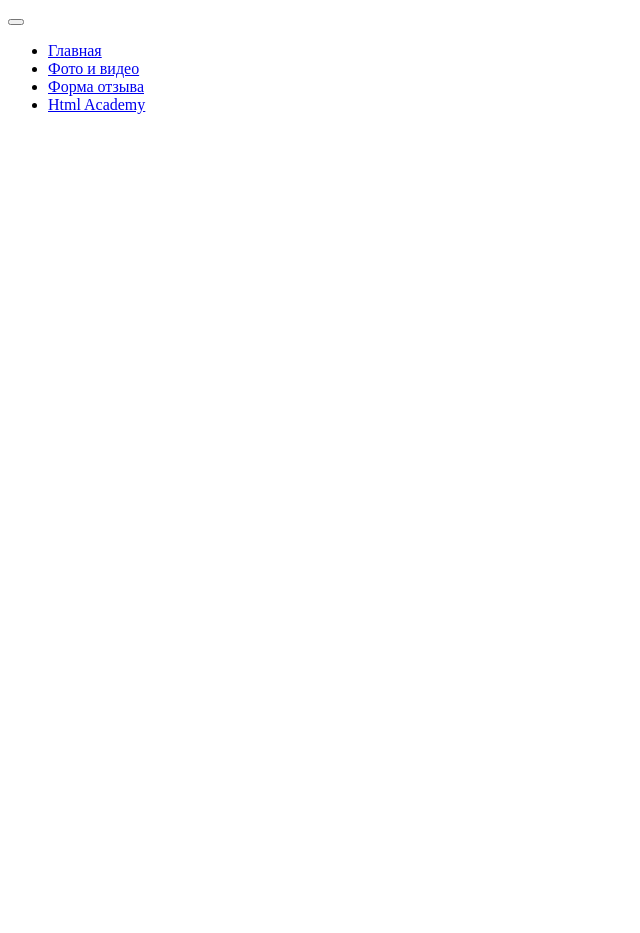
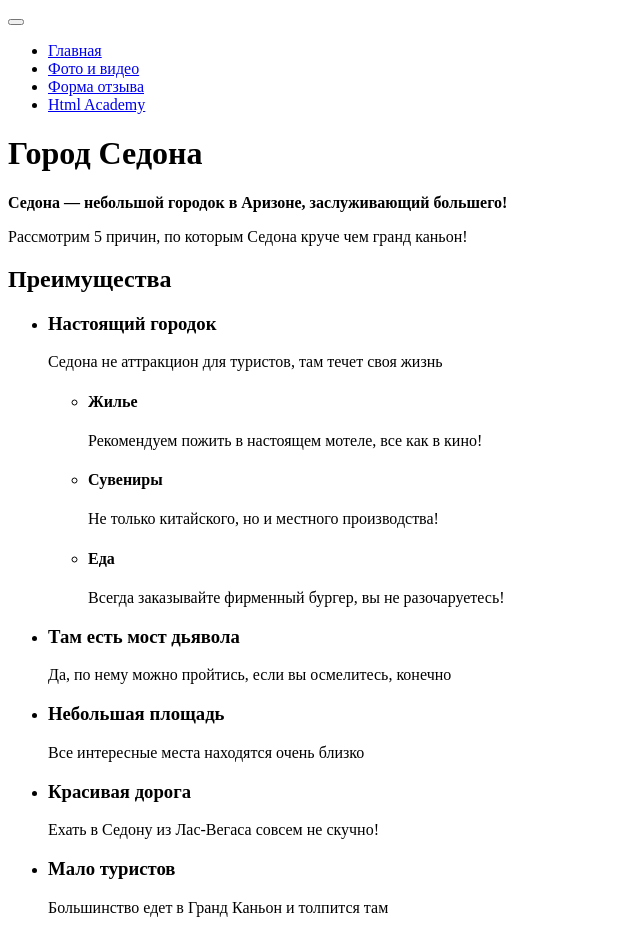
Before and after one commit to unrealisher/UnrealSedona, a website: page index.html in a window 1280 px wide. Shown: the whole page, without its empty margins (0-640 px from the left). Before the commit the page ends 800 px from the top, so only its background shows below. Drawn offline with Linux system fonts and the light colour scheme.

Commit message:
Сделал разметку main

```diff
--- a/index.html
+++ b/index.html
@@ -28,7 +28,57 @@
     </header>
 
     <main class="page-main">
-
+      <h1 class="visually-hidden">Город Седона</h1>
+      <b class="page-main__title">
+        Седона — небольшой
+        городок в Аризоне,
+        заслуживающий большего!
+      </b>
+      <p class="page-main__text">
+        Рассмотрим 5 причин, по которым Седона круче чем гранд каньон!
+      </p>
+      <h2 class="visually-hidden">Преимущества</h2>
+      <ul class="page-main__list features">
+        <li class="features__item">
+          <h3 class="features__title">Настоящий городок</h3>
+          <span class="features__number"></span>
+          <p class="features__text">Седона не аттракцион для туристов, там течет своя жизнь</p>
+          <ul class="features__city-attractions city-attractions">
+            <li class="city-attractions__item">
+              <h4 class="city-attractions__title">Жилье</h4>
+              <p class="city-attractions_text">Рекомендуем пожить в настоящем мотеле, все как в кино!</p>
+            </li>
+            <li class="city-attractions__item">
+              <h4 class="city-attractions__title">Сувениры</h4>
+              <p class="city-attractions_text">Не только китайского, но и местного производства!</p>
+            </li>
+            <li class="city-attractions__item">
+              <h4 class="city-attractions__title">Еда</h4>
+              <p class="city-attractions_text">Всегда заказывайте фирменный бургер, вы не разочаруетесь!</p>
+            </li>
+          </ul>
+        </li>
+        <li class="features__item">
+          <h3 class="features__title">Там есть мост дьявола</h3>
+          <span class="features__number"></span>
+          <p class="features__text">Да, по нему можно пройтись, если вы осмелитесь, конечно</p>
+        </li>
+        <li class="features__item">
+          <h3 class="features__title">Небольшая площадь</h3>
+          <span class="features__number"></span>
+          <p class="features__text">Все интересные места находятся очень близко</p>
+        </li>
+        <li class="features__item">
+          <h3 class="features__title">Красивая дорога</h3>
+          <span class="features__number"></span>
+          <p class="features__text">Ехать в Седону из Лас-Вегаса совсем не скучно!</p>
+        </li>
+        <li class="features__item">
+          <h3 class="features__title">Мало туристов</h3>
+          <span class="features__number"></span>
+          <p class="features__text">Большинство едет в Гранд Каньон и толпится там</p>
+        </li>
+      </ul>
     </main>
 
     <footer class="page-footer">
```
